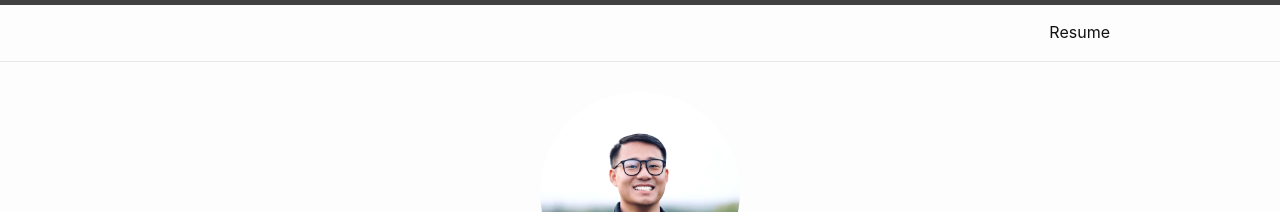
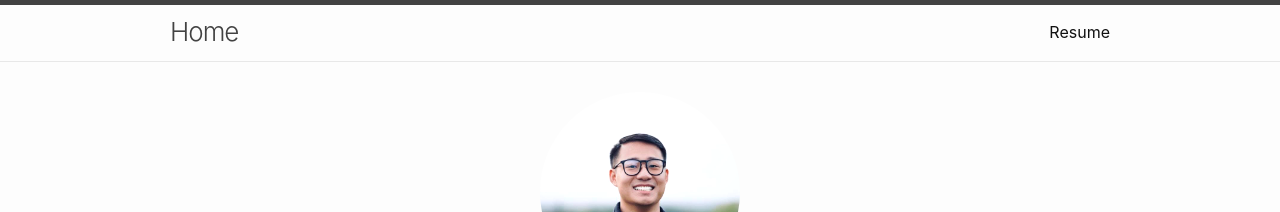
Before and after one commit to xyjiang970/xyjiang970.github.io, a Jekyll site: the page built from index.md, in a window 1280 px wide. Shown: the top 212 px of the page. Built offline with Jekyll 4.4.1, drawn with Linux system fonts in a browser that asks for light colours.

Commit message:
Update _config.yml

```diff
--- a/_config.yml
+++ b/_config.yml
@@ -1,4 +1,4 @@
-title: #Portfolio Site
+title: Home
 author:
   name: Jason Jiang
   email: xyjiang970@gmail.com
```
